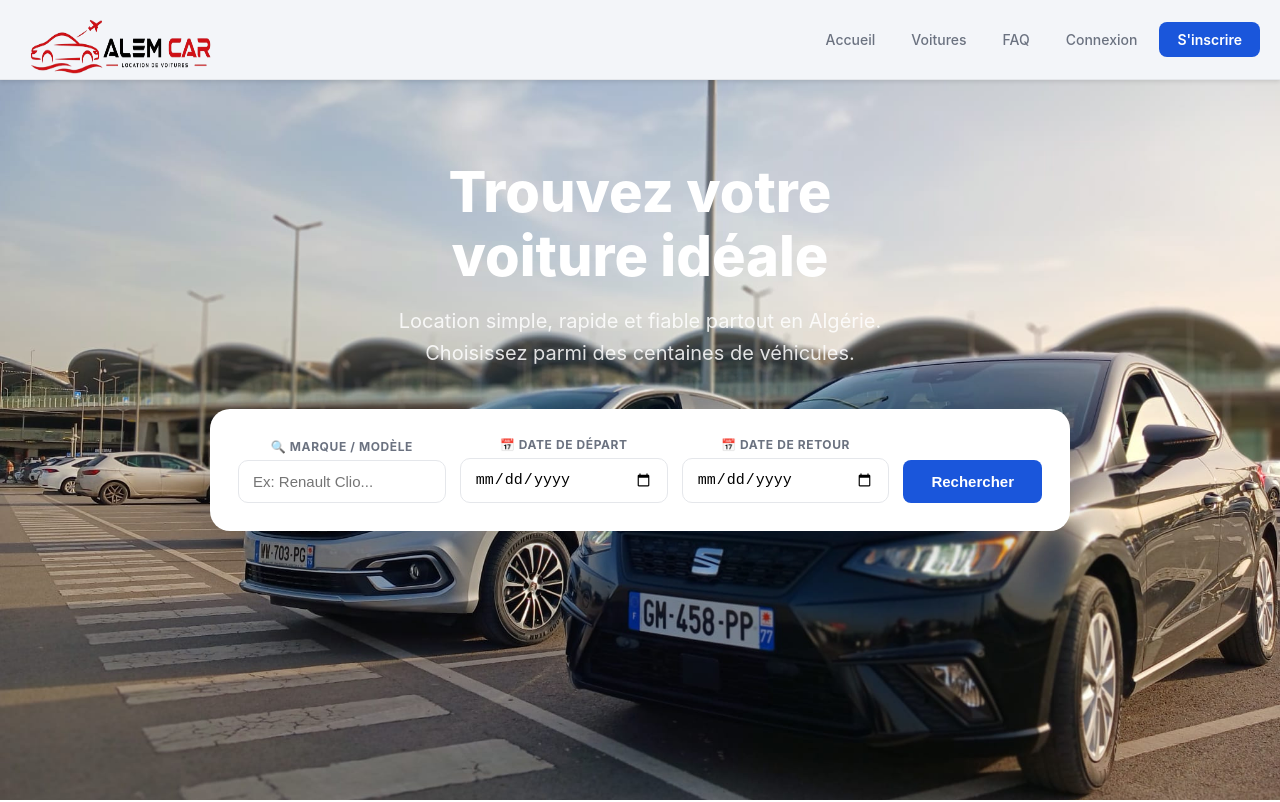
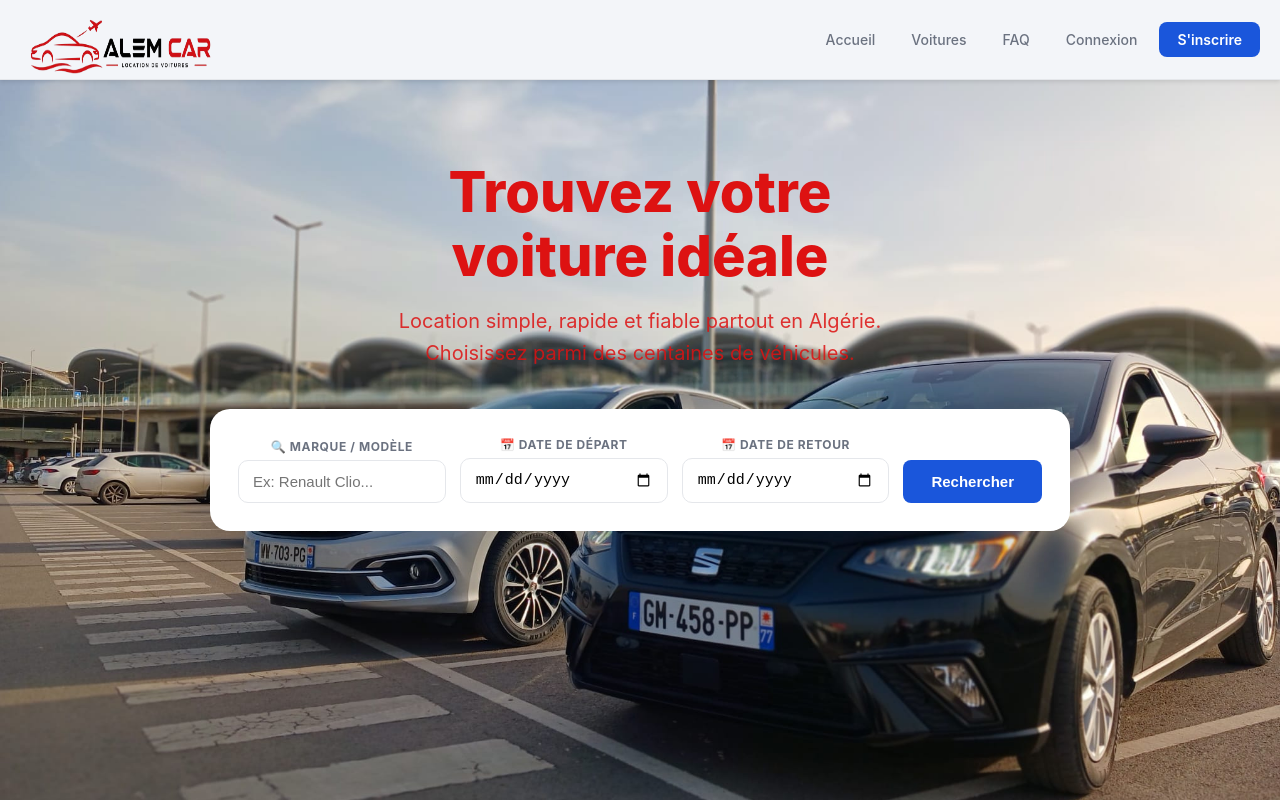
Before and after one commit to dilaw28/alemLocation2, a React (Vite) app in the folder client/: page / in a window 1280 px wide. Shown: the top 802 px of the page. Built offline with nearby package versions, Linux system fonts and the light colour scheme; no server answers; the HTML template or start-up script is replaced by a standard one.

Commit message:
petit details que j aime pas

```diff
--- a/client/src/pages/HomePage.jsx
+++ b/client/src/pages/HomePage.jsx
@@ -54,8 +54,9 @@ export default function HomePage() {
           minHeight: "90vh",
         }}
       >
+        <div className="hero-text" style={{ color: "#dd1212" }}>
         <h1>Trouvez votre<br />voiture idéale</h1>
-        <p>Location simple, rapide et fiable partout en Algérie. Choisissez parmi des centaines de véhicules.</p>
+        <p>Location simple, rapide et fiable partout en Algérie. Choisissez parmi des centaines de véhicules.</p> </div>
 
         <form className="search-card" onSubmit={handleSearch}>
           <div className="search-field">
```
